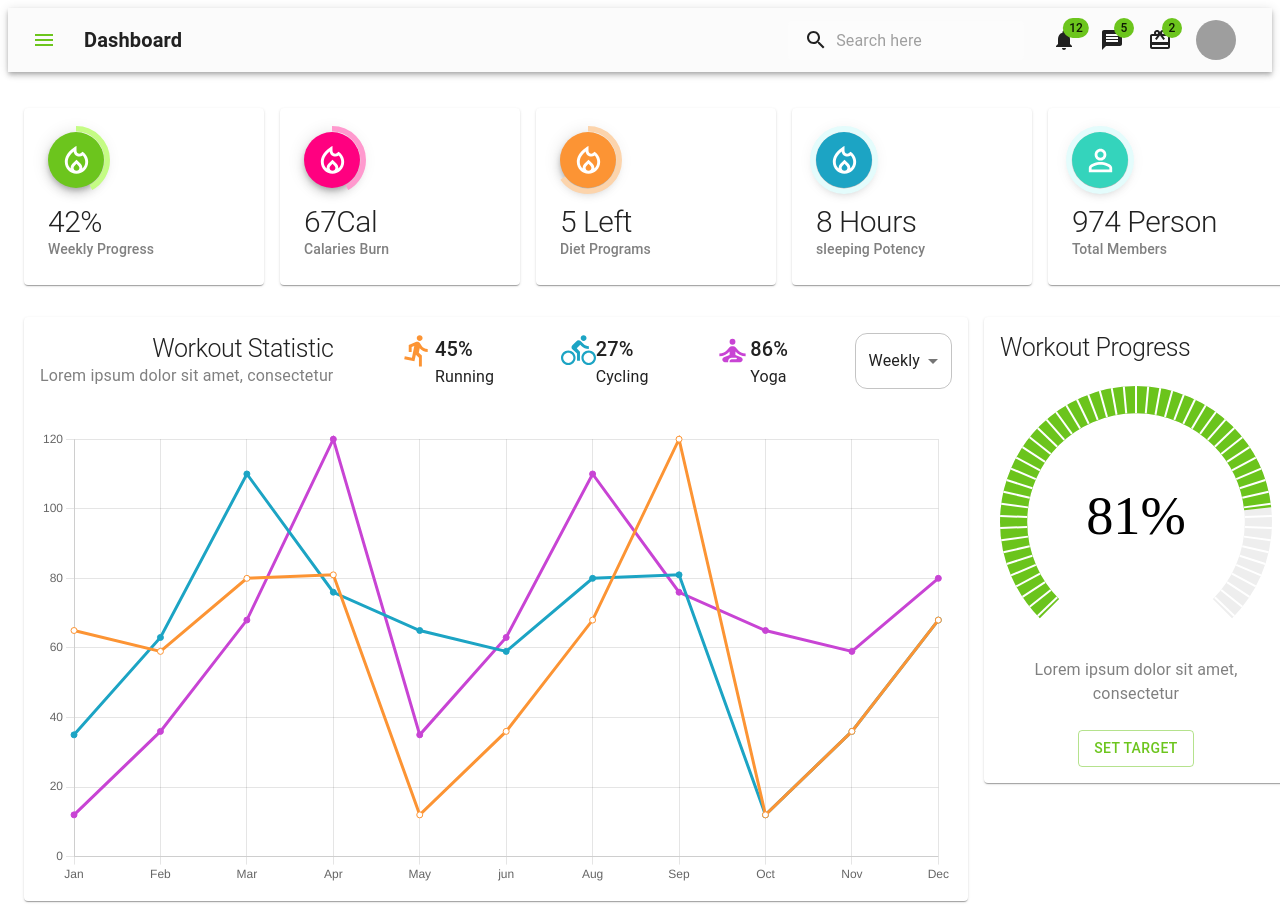
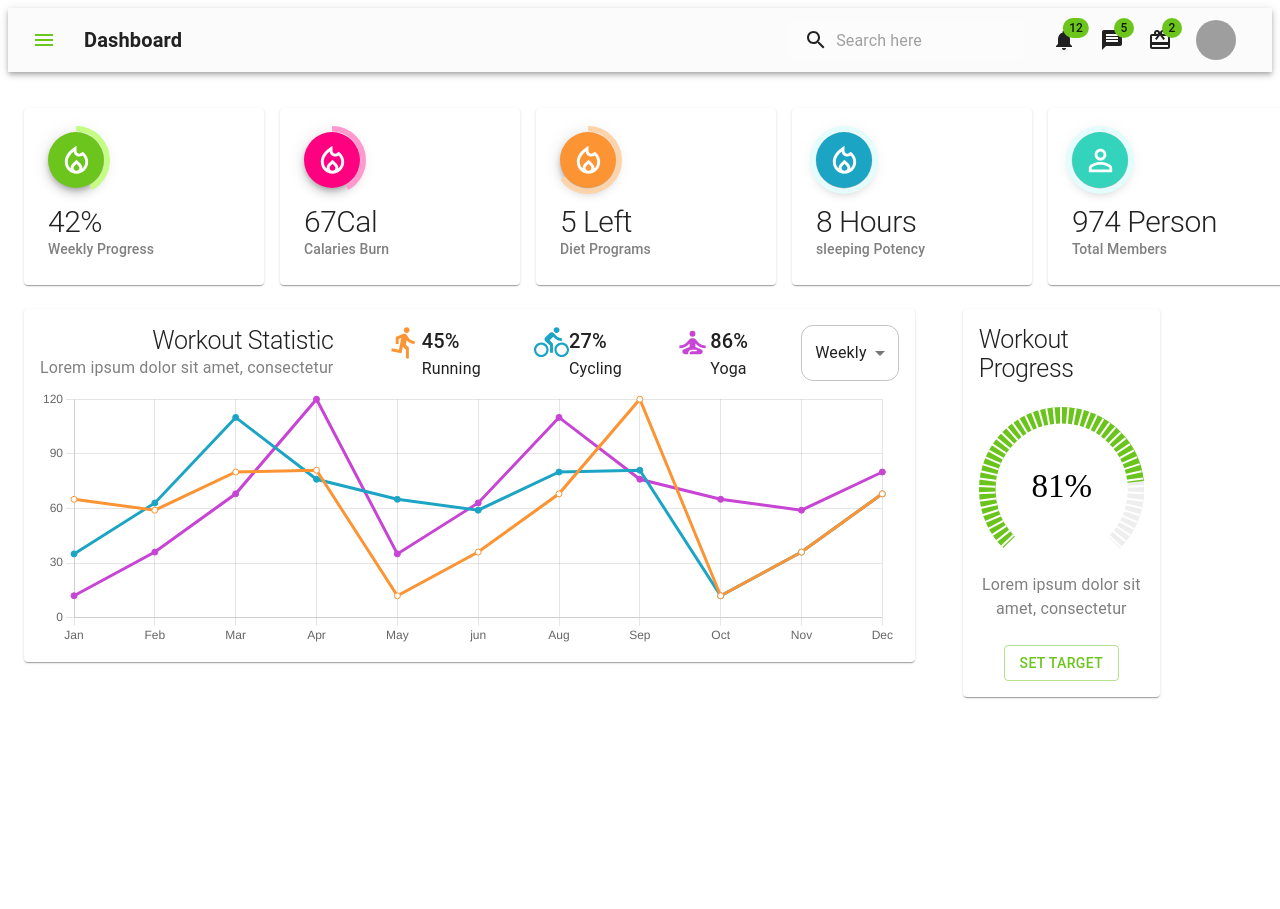
Before and after one commit to pasindusandun/avlanche-dashboard, a React (Create React App) app: page /dashboard in a window 1280 px wide. After the commit the page ends 800 px from the top, so only its background shows below. Built offline with nearby package versions, Linux system fonts and the light colour scheme; grey boxes are pictures that could not be loaded.

Commit message:
styles dashboard

```diff
--- a/package.json
+++ b/package.json
@@ -9,6 +9,7 @@
     "@mui/lab": "^5.0.0-alpha.134",
     "@mui/material": "^5.13.6",
     "@mui/x-charts": "^6.0.0-alpha.1",
+    "@reduxjs/toolkit": "^1.9.5",
     "@testing-library/jest-dom": "^5.16.5",
     "@testing-library/react": "^13.4.0",
     "@testing-library/user-event": "^13.5.0",
--- a/src/components/Chart.js
+++ b/src/components/Chart.js
@@ -40,13 +40,21 @@ function Chart() {
         plugins: {
             legend: false
         },
+        scales: {
+            y: {
+              beginAtZero: true,
+              ticks: {
+                stepSize: 30, // Customize the gap between values
+              },
+            },
+          },
     }
     const handleChange = (e) => {
         setChartFilter(e.target.value);
     }
     return (
-        <Grid container spacing={2} alignItems="stretch">
-            <Grid item xs={12} sm={12} md={9} alignItems="stretch">
+        <Grid container spacing={2} alignItems="stretch" height={'50px'}columnGap={4}>
+            <Grid item xs={12} sm={12} md={8.5} alignItems="stretch"  >
                 <Card sx={{ padding: 2 }} >
                     <Box sx={{ display: 'flex', justifyContent: 'space-between', alignItems: 'center',flexDirection:{xs:'column',sm:'column',md:'row'} }} gap={{xs:2,sm:2,md:3}} >
                         <Box alignItems={'center'} >
@@ -98,10 +106,12 @@ function Chart() {
 
 
                     </Box>
-                    <Box  sx={{ width: '`100%' }} marginTop={5}>
+                    <Box  sx={{ width: '100%' }} marginTop={1} >
                         <Line
                             data={data}
                             options={options}
+                            width={'100%'}
+                            height={'30px'}
                         >
 
                         </Line>
--- a/src/components/Circularprogrebar.js
+++ b/src/components/Circularprogrebar.js
@@ -6,7 +6,7 @@ import RadialSeparator from './RadialSeparator';
 
 function Circularprogrebar() {
   return (
-    <Grid item xs={12} sm={12} md={3} alignItems="stretch" >
+    <Grid item xs={8} sm={6} md={2} alignItems="stretch"  >
       <Card sx={{ padding: 2 }}>
       <Typography variant='h1' fontSize={25} textAlign={'start'} marginBottom={3}>Workout Progress</Typography>
         <CircularProgressbarWithChildren
--- a/src/components/Dashboard.js
+++ b/src/components/Dashboard.js
@@ -16,7 +16,7 @@ function Dashboard() {
   return (
     <Box>
       <Appbar/>
-      <Stack spacing={2} direction={'column'}
+      <Stack spacing={1} direction={'column'}
     marginLeft={{ xs: open ? `${drawerWidthsm}px` : 0, sm: open ? `${drawerWidth}px` : 0, md: open ? `${drawerWidth}px` : 0 }}
     >
        <Detailcard/>
--- a/src/components/Sidebar.js
+++ b/src/components/Sidebar.js
@@ -48,16 +48,18 @@ function Sidebar({ drawerWidthsm, drawerWidth, open }) {
             open={open}
         >
             <DrawerHeader sx={{ justifyContent: 'left' }} >
-                <IconButton hidden={!open}  >
+                <IconButton hidden={!open}   >
                     <Fab sx={{backgroundColor:'#6CC51D','&:hover': {
                              backgroundColor: '#6CC51D',
                            }}} >
                     <MonitorHeartTwoTone color='#FFFFFF' />
                     </Fab>
 
-                    <Typography sx={{ ml: '6px' }} fontWeight="bold" color={'black'} fontSize={25} >Fito</Typography>
+                    <Typography sx={{ ml: '6px' ,display:{xs:'none',sm:'block'}}} fontWeight="bold" color={'black'} fontSize={25} >Fito</Typography>
                 </IconButton>
+
             </DrawerHeader>
+            <Typography sx={{ display:{xs:'block',sm:'none'}}} fontWeight="bold" color={'black'} fontSize={25} align='left' paddingLeft={3}>Fito</Typography>
             <Divider />
     <TreeView
                 aria-label="file system navigator"
```
Also changed, not shown: 1 other file (tests, documents, lock files or other folders).
